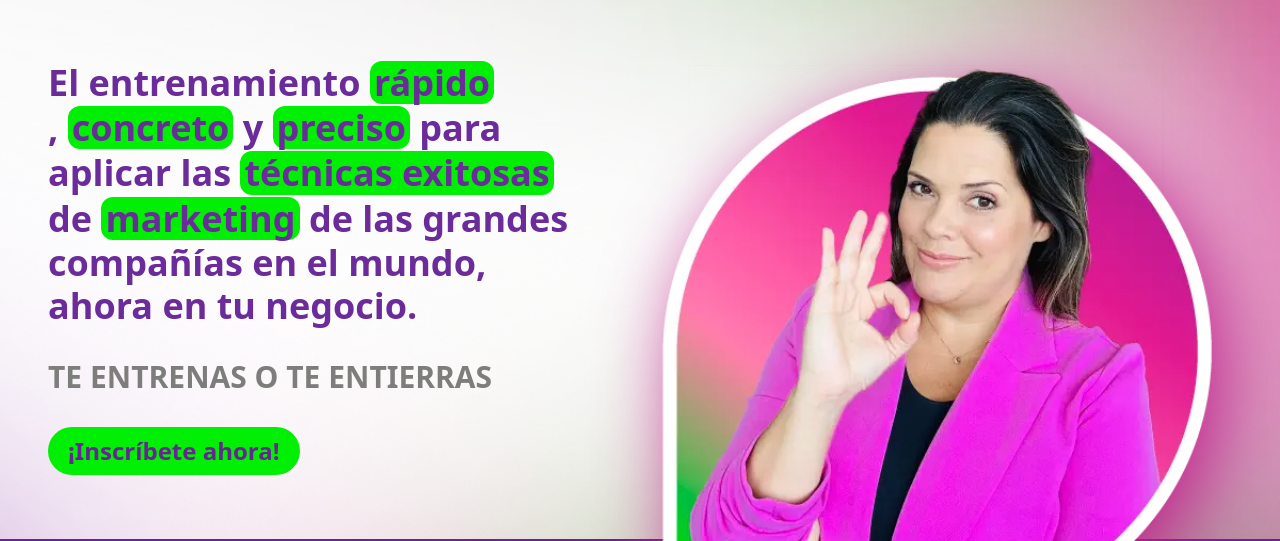
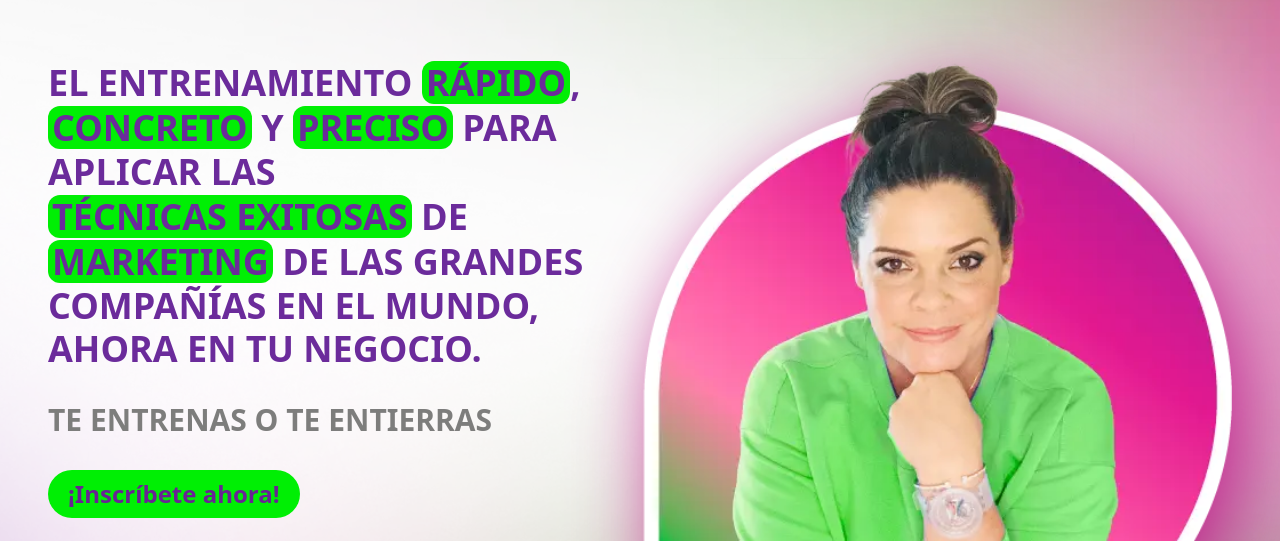
Before and after one commit to TDanyStark/landing-01-cursos-HM, an Astro site: page / in a window 1280 px wide. Shown: the part 241-782 px from the top of the page. Built offline with nearby package versions, Linux system fonts and the light colour scheme; Astro itself is replaced by a stand-in of ours.

Commit message:
cambios en el Hero, imagen diferente al de la seccion quien es sandy

```diff
--- a/astro.config.mjs
+++ b/astro.config.mjs
@@ -7,7 +7,7 @@ export default defineConfig({
   integrations: [tailwind()],
 
   // base
-  base: "hm/cursos/despierta_claves_del_marketing_antes_de_iniciar_tu_propio_negocio",
+  base: "l/despierta_claves_del_marketing_antes_de_iniciar_tu_propio_negocio",
   // output dir
   outDir: "despierta_claves_del_marketing_antes_de_iniciar_tu_propio_negocio",
 });
--- a/src/constans.js
+++ b/src/constans.js
@@ -1,3 +1,3 @@
-export const URL_BASE = "/hm/cursos/despierta_claves_del_marketing_antes_de_iniciar_tu_propio_negocio/";
+export const URL_BASE = "/l/despierta_claves_del_marketing_antes_de_iniciar_tu_propio_negocio/";
 export const CheckoutProducto = "?add-to-cart=600";
 export const URL_WEB_CHECKOUT = "https://cursos.market-support.com/checkout/";
--- a/src/sections/Hero.astro
+++ b/src/sections/Hero.astro
@@ -21,7 +21,7 @@ import { URL_BASE } from "../constans";
         </div>
         <div class="space-y-8">
           <h1 class="text-morado-market text-4xl leading-[1.2] font-bold text-balance">
-            El entrenamiento <span class="bg-verde-market my-px inline-block rounded-xl px-1">rápido</span>, <span class="bg-verde-market my-px inline-block rounded-xl px-1">concreto</span> y <span class="bg-verde-market my-px inline-block rounded-xl px-1">preciso</span> para aplicar las <span class="bg-verde-market my-px inline-block rounded-xl px-1">técnicas exitosas</span> de <span class="bg-verde-market my-px inline-block rounded-xl px-1">marketing</span> de las grandes compañías en el mundo,  ahora en tu negocio.
+            EL ENTRENAMIENTO <span class="bg-verde-market my-px inline-block rounded-xl px-1">RÁPIDO</span>,</br> <span class="bg-verde-market my-px inline-block rounded-xl px-1">CONCRETO</span> Y <span class="bg-verde-market my-px inline-block rounded-xl px-1">PRECISO</span> PARA APLICAR LAS <span class="bg-verde-market my-px inline-block rounded-xl px-1">TÉCNICAS EXITOSAS</span> DE <span class="bg-verde-market my-px inline-block rounded-xl px-1">MARKETING</span> DE LAS GRANDES COMPAÑÍAS EN EL MUNDO, AHORA EN TU NEGOCIO.
           </h1>
           <p class="text-3xl font-semibold text-gray-texto text-balance">
             TE ENTRENAS O TE ENTIERRAS
@@ -33,7 +33,7 @@ import { URL_BASE } from "../constans";
         <div class="w-full">
           <img
             width="592" height="688" class="max-w-full h-auto lg:-mb-24 xl:-mb-44 sombra"
-            src={URL_BASE + "img/sandy.webp"}
+            src={URL_BASE + "img/sandyhero.webp"}
             alt="Imagen de mujer sonriendo con un portatil en la mano"
           />
         </div>
--- a/src/sections/Temario.astro
+++ b/src/sections/Temario.astro
@@ -66,7 +66,7 @@ import CardModulos from '../components/CardModulos.astro'
         TEMARIO DEL CURSO
       </p>
       <h2 class="text-4xl font-semibold">
-        Esto es lo que aprenderás sobre automatización y funnels
+        Esto es lo que aprenderás sobre Marketing
       </h2>
     </div>
     <div class="flex flex-col gap-8 mt-16">
```
Also changed, not shown: public/img/sandyhero.webp (added).
